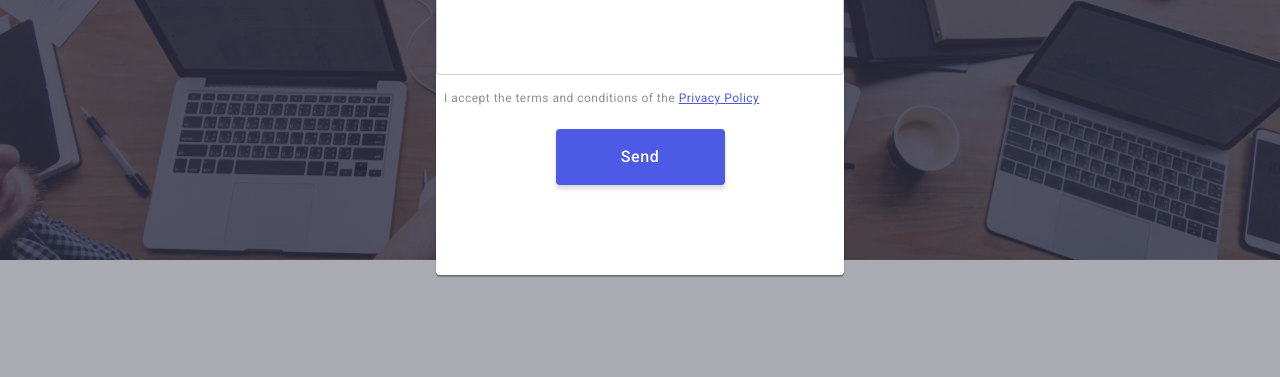
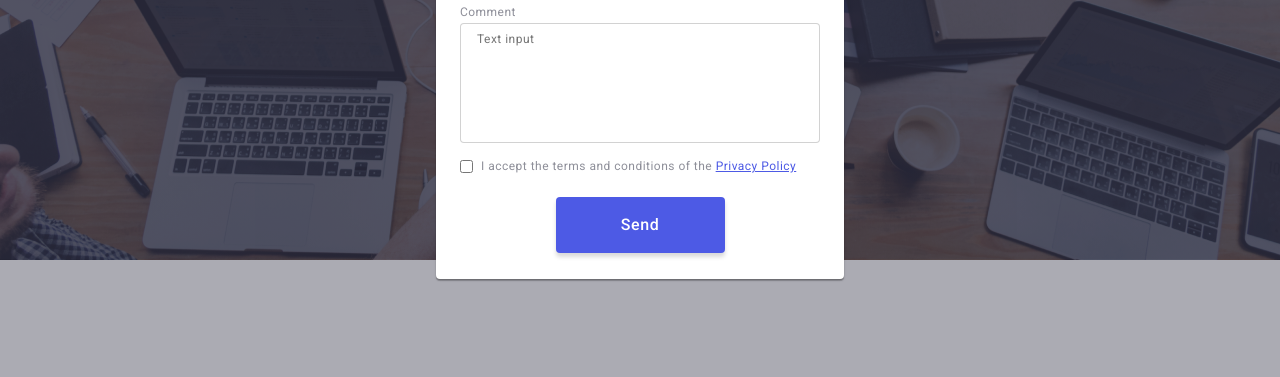
Before and after one commit to zsribna/goit-homework-06, a plain HTML site: page index.html in a window 1280 px wide. Both pictures are taken after a click on the button "Order Service". Shown: the part 413-790 px from the top of the page. Drawn offline with nearby package versions, Linux system fonts and the light colour scheme.

Commit message:
update 4

```diff
--- a/css/style.css
+++ b/css/style.css
@@ -576,8 +576,6 @@ img {
     font-size: 16px;
     line-height: 1.5;
     letter-spacing: 0.02em;
-    display: flex;
-    text-align: center;
     color: var(--white-color);
     margin-bottom: 16px;
 }
@@ -820,15 +818,12 @@ img {
     position: absolute;
     top: 50%;
     left: 50%;
-    transform: translate(-50%, -50%);
-
     width: 408px;
-    height: 576px;
+    height: 584px;
+    padding: 72px 24px 24px;
     box-shadow: 0px 1px 1px rgba(0, 0, 0, 0.14), 0px 1px 3px rgba(0, 0, 0, 0.12), 0px 2px 1px rgba(0, 0, 0, 0.2);
     border-radius: 4px;
-
     background-color: var(--white-color);
-
     transform: translate(-50%, -50%) scale(1);
 
     transition: transform 250ms var(--action);
@@ -949,21 +944,6 @@ img {
     margin-bottom: 24px;
 }
 
-.policy-input {
-    position: absolute;
-    white-space: nowrap;
-    width: 1px;
-    height: 1px;
-    overflow: hidden;
-    border: 0;
-    padding: 0;
-    clip: rect(0 0 0 0);
-    clip-path: inset(50%);
-    margin: -1px;
-}
-
-.policy-checkbox {}
-
 .modal-policy-text {
     margin-left: 8px;
     font-size: 12px;
--- a/index.html
+++ b/index.html
@@ -337,14 +337,13 @@
             </div>
        <div class="footer-subscribe">
         <p class="footer-team-title">Subscribe</p>
-        <form >
-        <div class="form-wrapper">
+        <form class="form-wrapper">
         <input type="email" id="email" name="user-email" class="subscribe-input" placeholder="E-mail" required/>
         <button type="submit" class="button-subscribe button-sub-text">Subscribe
           <svg class="subscribe-icon" width="24" height="24">
                 <use href="./images/symbol-defs.svg#send"></use>
-        </svg></button>
-        </div>
+          </svg>
+        </button>
         </form>
       </div>
         </div>
@@ -393,8 +392,8 @@
                 </div>
             </div>
             <label class="modal-policy-label">
-                    <input class="policy-input" type="checkbox" name="policy">
-                    <span class="policy-checkbox"></span>
+                    <input  type="checkbox" name="policy">
+
                     <span class="modal-policy-text">I accept the terms and conditions of the
                     <a href="" class="modal-policy-link"  target="_blank">Privacy Policy</a>
                     </span>
```
Also changed, not shown: porfolio.html (+3 -4 lines).
